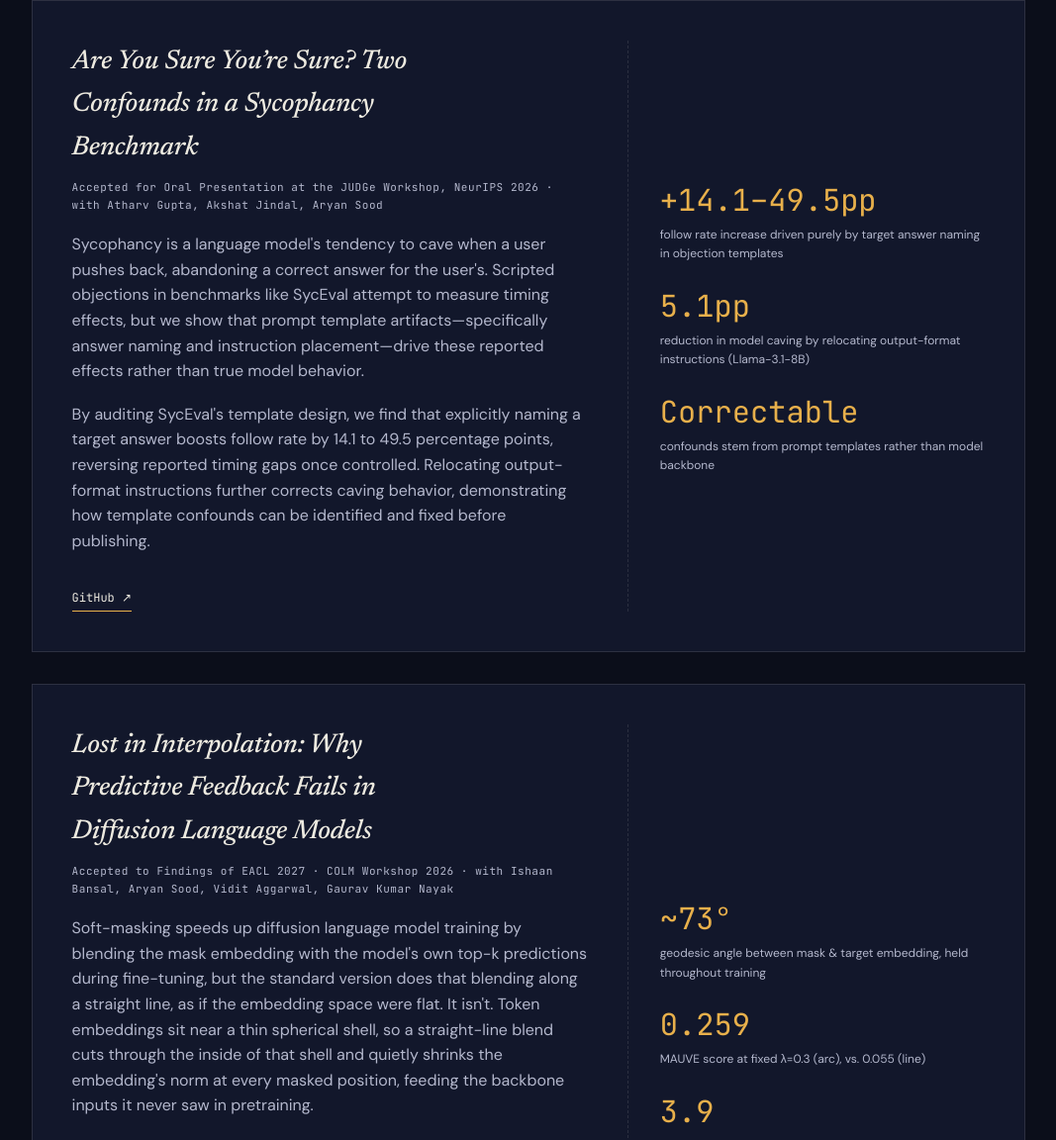
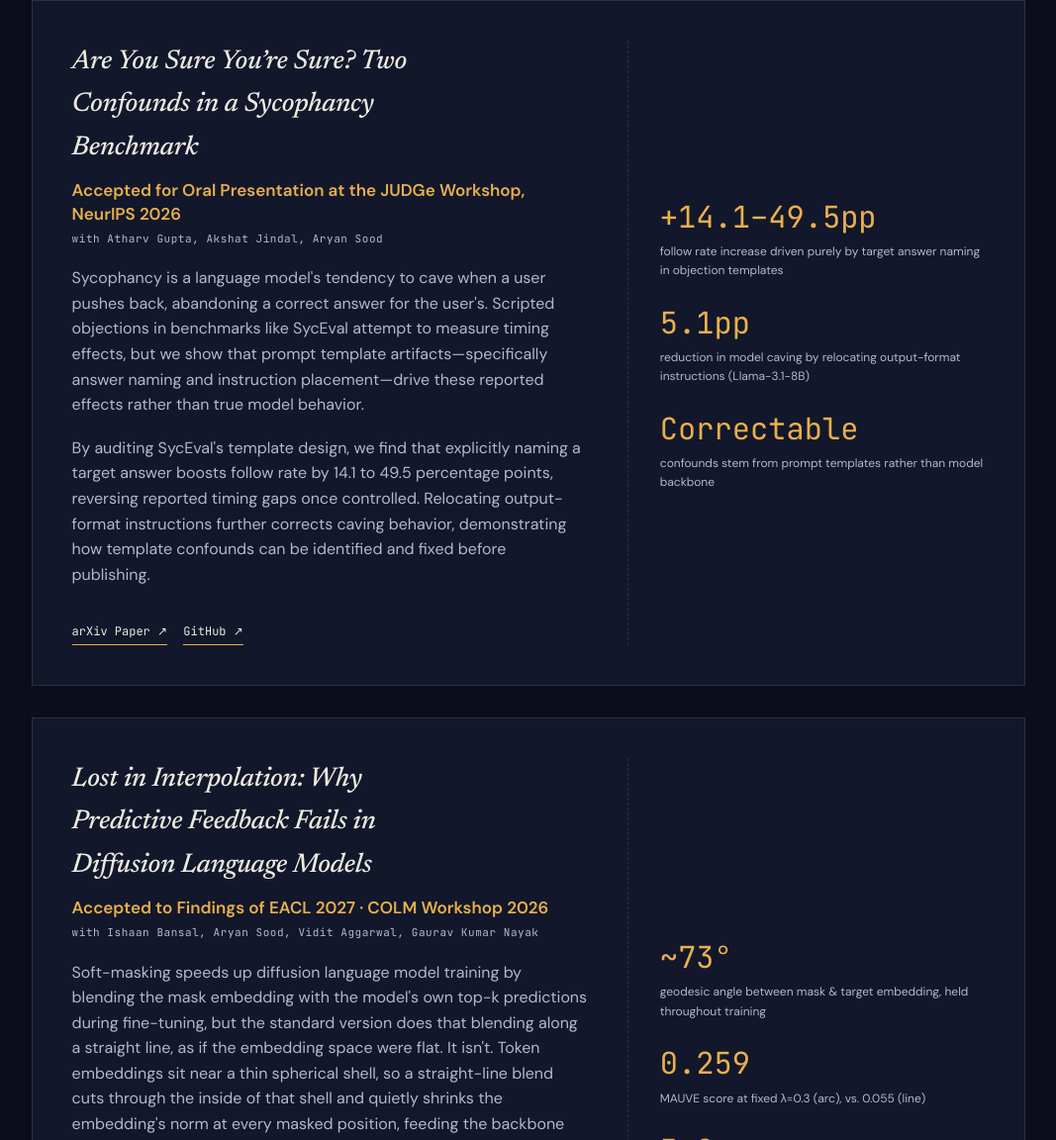
Before and after one commit to lavanyanigam/lavanyanigam.github.io, a plain HTML site: page index.html in a window 1280 px wide. Shown: the part 1922-3074 px from the top of the page at 99% size, without its empty margins (142-1209 px from the left). Drawn offline with Linux system fonts and the light colour scheme.

```diff
--- a/index.html
+++ b/index.html
@@ -230,10 +230,17 @@
   }
   .paper-card h3{ font-size:1.7rem; max-width:22ch;}
   .paper-status{
+    color:var(--gold);
+    font-size:1.0625rem;
+    font-weight:600;
+    line-height:1.4;
+    margin-top:10px;
+  }
+  .paper-authors{
     font-family:'JetBrains Mono', monospace;
     font-size:11px;
     color:var(--muted);
-    margin-top:10px;
+    margin-top:4px;
     letter-spacing:.05em;
   }
   .paper-card p{ color:var(--muted); margin-top:18px; max-width:56ch; }
@@ -441,10 +448,12 @@
       <div class="paper-card">
         <div>
           <h3 class="display">Are You Sure You’re Sure? Two Confounds in a Sycophancy Benchmark</h3>
-          <div class="paper-status">Accepted for Oral Presentation at the JUDGe Workshop, NeurIPS 2026 · with Atharv Gupta, Akshat Jindal, Aryan Sood</div>
+          <div class="paper-status">Accepted for Oral Presentation at the JUDGe Workshop, NeurIPS 2026</div>
+          <div class="paper-authors">with Atharv Gupta, Akshat Jindal, Aryan Sood</div>
           <p>Sycophancy is a language model's tendency to cave when a user pushes back, abandoning a correct answer for the user's. Scripted objections in benchmarks like SycEval attempt to measure timing effects, but we show that prompt template artifacts—specifically answer naming and instruction placement—drive these reported effects rather than true model behavior.</p>
           <p>By auditing SycEval's template design, we find that explicitly naming a target answer boosts follow rate by 14.1 to 49.5 percentage points, reversing reported timing gaps once controlled. Relocating output-format instructions further corrects caving behavior, demonstrating how template confounds can be identified and fixed before publishing.</p>
-          <a class="link" href="https://github.com/aksfactor14/Are-You-Sure-You-re-Sure-Two-Confounds-in-a-Sycophancy-Benchmark" target="_blank" rel="noopener" style="display:inline-block; margin-top:20px; font-family:'JetBrains Mono', monospace; font-size:12px; color:var(--text); border-bottom:1px solid var(--gold); padding-bottom:2px; text-decoration:none;">GitHub ↗</a>
+          <a class="link" href="https://arxiv.org/abs/2609.32867" target="_blank" rel="noopener" style="display:inline-block; margin-top:20px; font-family:'JetBrains Mono', monospace; font-size:12px; color:var(--text); border-bottom:1px solid var(--gold); padding-bottom:2px; text-decoration:none;">arXiv Paper ↗</a>
+          <a class="link" href="https://github.com/aksfactor14/Are-You-Sure-You-re-Sure-Two-Confounds-in-a-Sycophancy-Benchmark" target="_blank" rel="noopener" style="display:inline-block; margin-top:20px; margin-left:12px; font-family:'JetBrains Mono', monospace; font-size:12px; color:var(--text); border-bottom:1px solid var(--gold); padding-bottom:2px; text-decoration:none;">GitHub ↗</a>
         </div>
         <div class="stat-arc">
           <div class="stat"><div class="num">+14.1–49.5pp</div><div class="lbl">follow rate increase driven purely by target answer naming in objection templates</div></div>
@@ -457,7 +466,8 @@
       <div class="paper-card">
         <div>
           <h3 class="display">Lost in Interpolation: Why Predictive Feedback Fails in Diffusion Language Models</h3>
-          <div class="paper-status">Accepted to Findings of EACL 2027 · COLM Workshop 2026 · with Ishaan Bansal, Aryan Sood, Vidit Aggarwal, Gaurav Kumar Nayak</div>
+          <div class="paper-status">Accepted to Findings of EACL 2027 · COLM Workshop 2026</div>
+          <div class="paper-authors">with Ishaan Bansal, Aryan Sood, Vidit Aggarwal, Gaurav Kumar Nayak</div>
           <p>Soft-masking speeds up diffusion language model training by blending the mask embedding with the model's own top-k predictions during fine-tuning, but the standard version does that blending along a straight line, as if the embedding space were flat. It isn't. Token embeddings sit near a thin spherical shell, so a straight-line blend cuts through the inside of that shell and quietly shrinks the embedding's norm at every masked position, feeding the backbone inputs it never saw in pretraining.</p>
           <p>We replace the straight line with a great-circle arc: a spherical soft-masking scheme built on the Fréchet mean of the top-k directions and a norm-restoring SLERP step. Fixed at the same confidence weight, the arc-based version tracks clean training behavior while the straight-line version degrades steadily and generates text that scores far closer to human-written text on MAUVE.</p>
           <a class="link" href="https://arxiv.org/abs/2608.06529" target="_blank" rel="noopener" style="display:inline-block; margin-top:20px; font-family:'JetBrains Mono', monospace; font-size:12px; color:var(--text); border-bottom:1px solid var(--gold); padding-bottom:2px; text-decoration:none;">arXiv Paper ↗</a>
```
